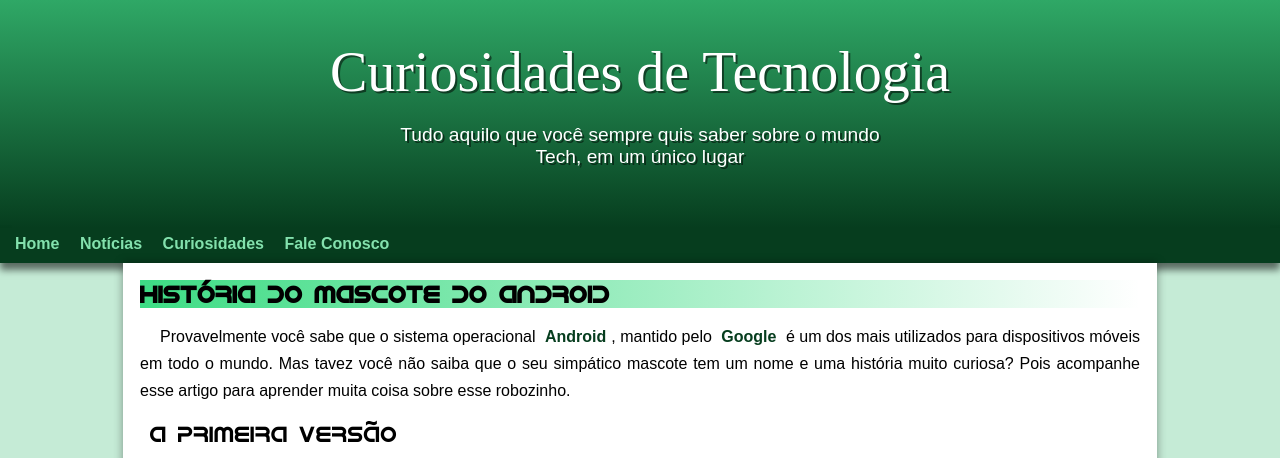
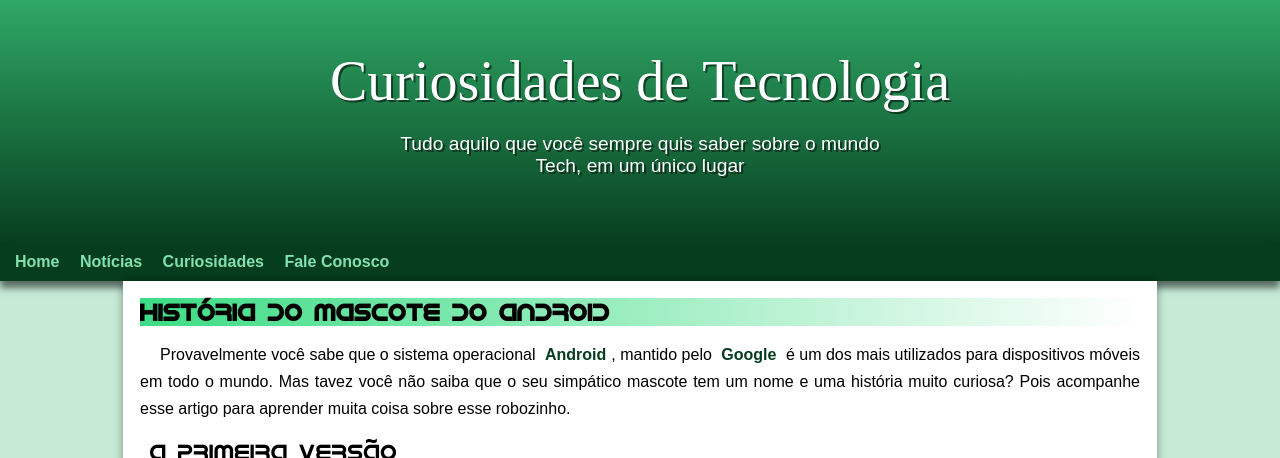
Before and after one commit to ArthurTaveira/projetoandroid, a plain HTML site: page index.html in a window 1280 px wide. Shown: the top 458 px of the page. Drawn offline with Linux system fonts and the light colour scheme.

Commit message:
atualizacao

```diff
--- a/estilo/style.css
+++ b/estilo/style.css
@@ -43,7 +43,7 @@ header {
     background-image: linear-gradient(to bottom, var(--cor3), var(--cor5));
     min-height: 120px;
     text-align: center;
-    padding: 40px 5px ;
+    padding: 49px 5px ;
 
 
 
```
